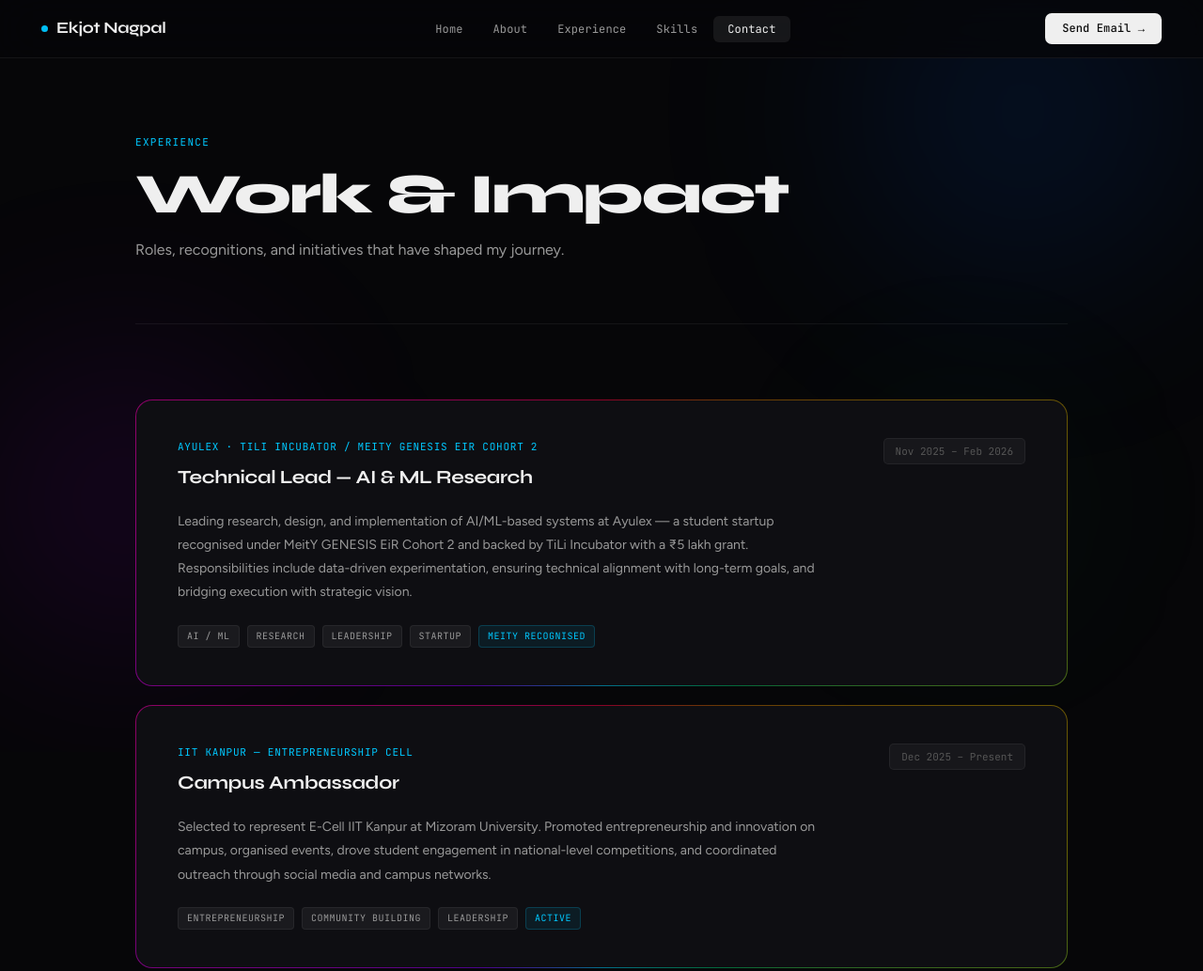
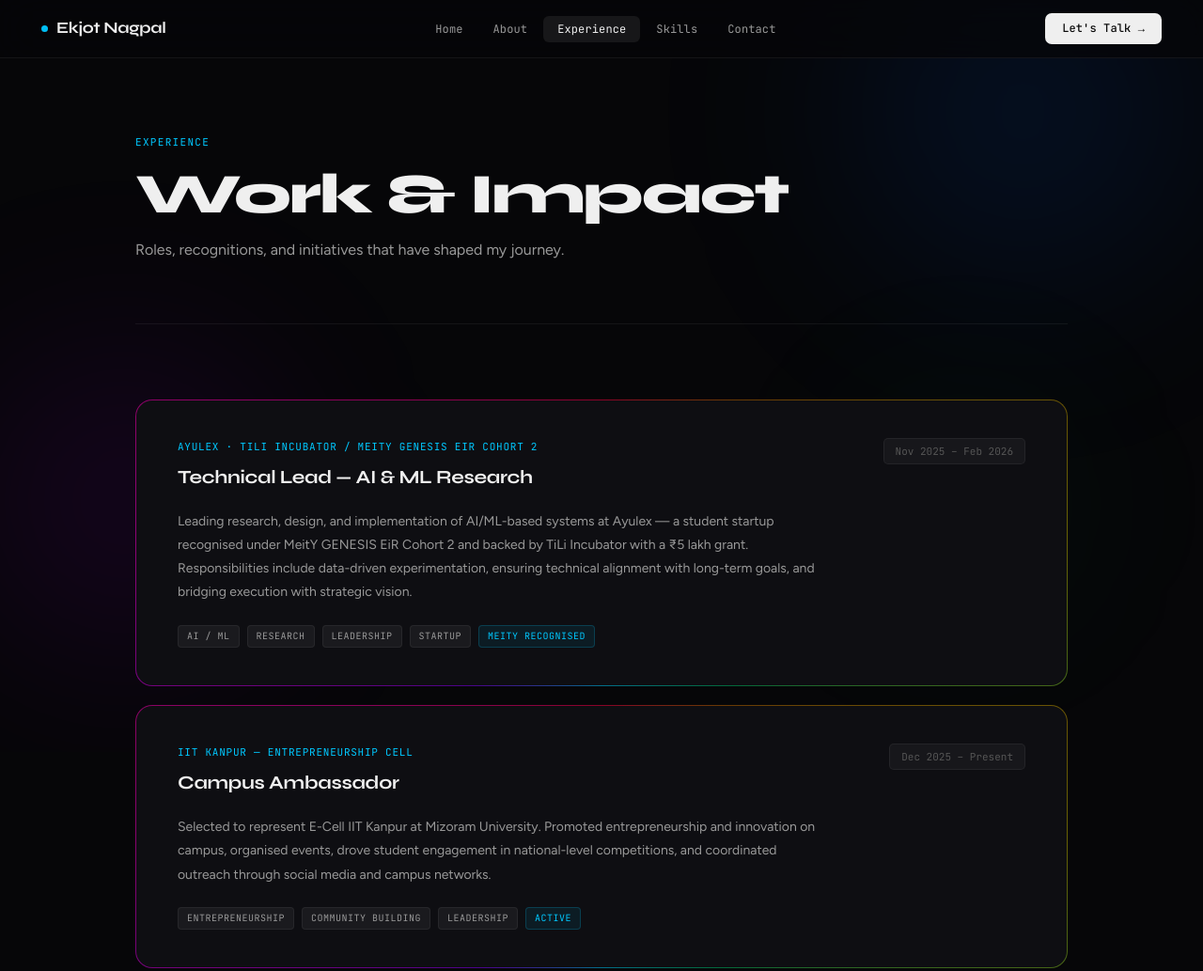
Before and after one commit to Nagpal-11/PORTFOLIO, a website built with Vite: page experience.html in a window 1280 px wide. Shown: the top 1033 px of the page at 94% size. Built offline with nearby package versions, Linux system fonts and the light colour scheme.

Commit message:
Update experience.html

```diff
--- a/experience.html
+++ b/experience.html
@@ -142,11 +142,11 @@
   <ul class="nav-links">
     <li><a href="index.html">Home</a></li>
     <li><a href="about.html">About</a></li>
-    <li><a href="experience.html">Experience</a></li>
+    <li><a href="experience.html" class="active">Experience</a></li>
     <li><a href="skills.html">Skills</a></li>
-    <li><a href="contact.html" class="active">Contact</a></li>
+    <li><a href="contact.html">Contact</a></li>
   </ul>
-  <a class="nav-btn" href="mailto:barbarian2king30@gmail.com">Send Email →</a>
+  <a class="nav-btn" href="contact.html">Let's Talk →</a>
 </nav>
 
 <main class="page">
```
